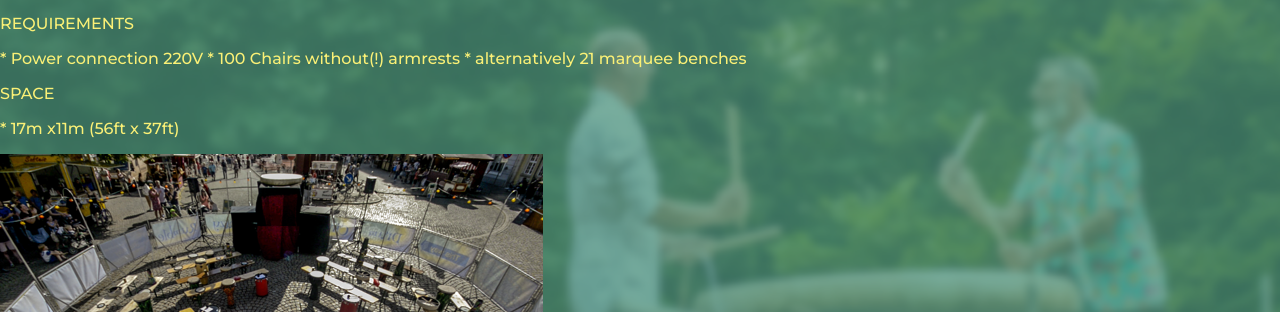
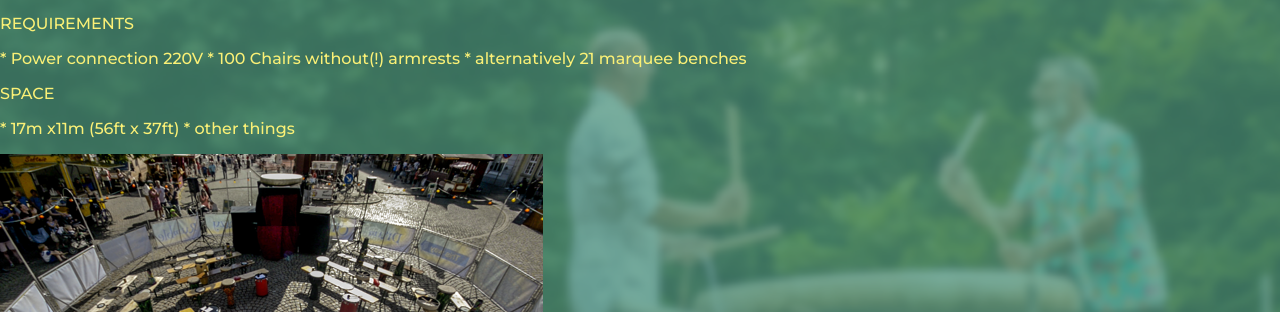
Before and after one commit to matteocarpi/crdc, a Jekyll site: the page built from facts.md, in a window 1280 px wide. Shown: the part 250-562 px from the top of the page. Built offline with Jekyll 4.4.1, drawn with Linux system fonts in a browser that asks for light colours; nearby versions of some CDN libraries.

Commit message:
Update from Forestry.io - Updated facts.md

```diff
--- a/facts.md
+++ b/facts.md
@@ -21,7 +21,9 @@ technical_info:
     * alternatively 21 marquee benches
 - template: tecnical-info
   title: SPACE
-  details: "* 17m x11m (56ft x 37ft)"
+  details: |-
+    * 17m x11m (56ft x 37ft)
+    * other things
 
 ---
 **DURATION**
```
